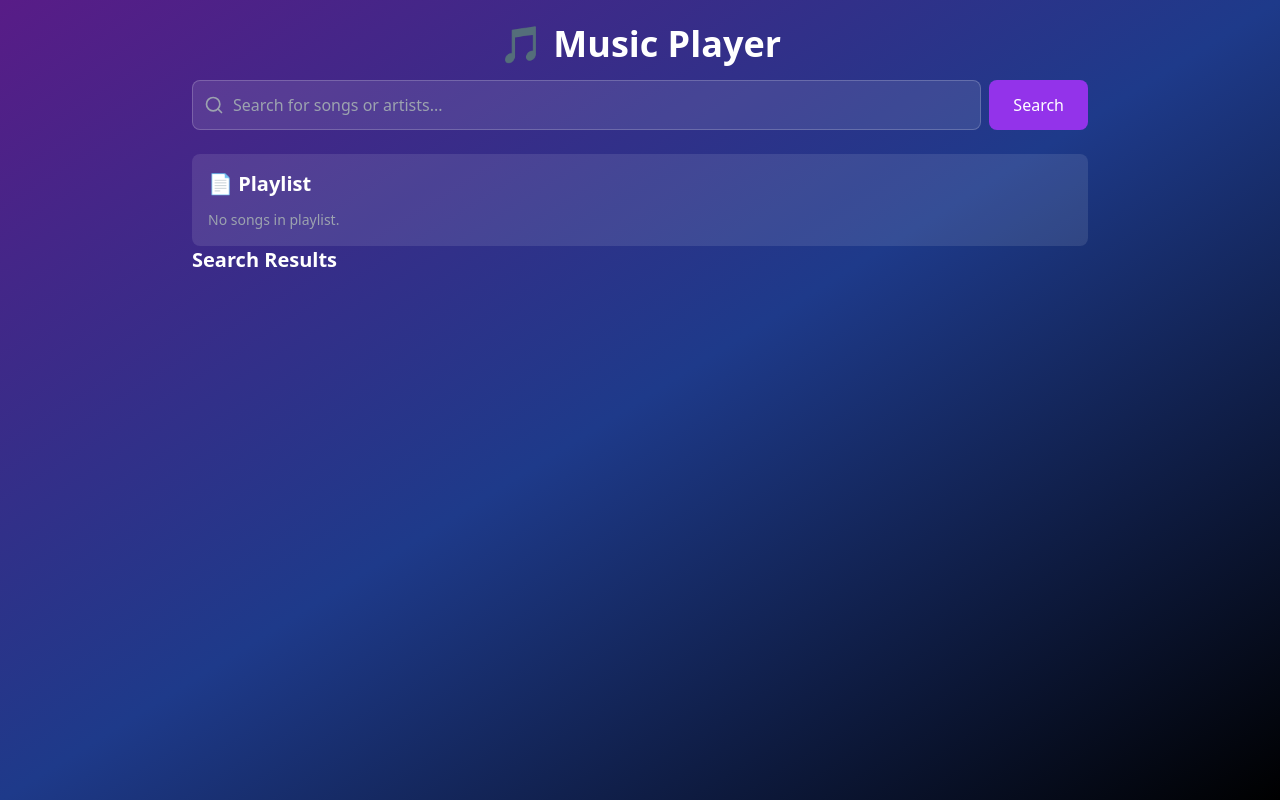
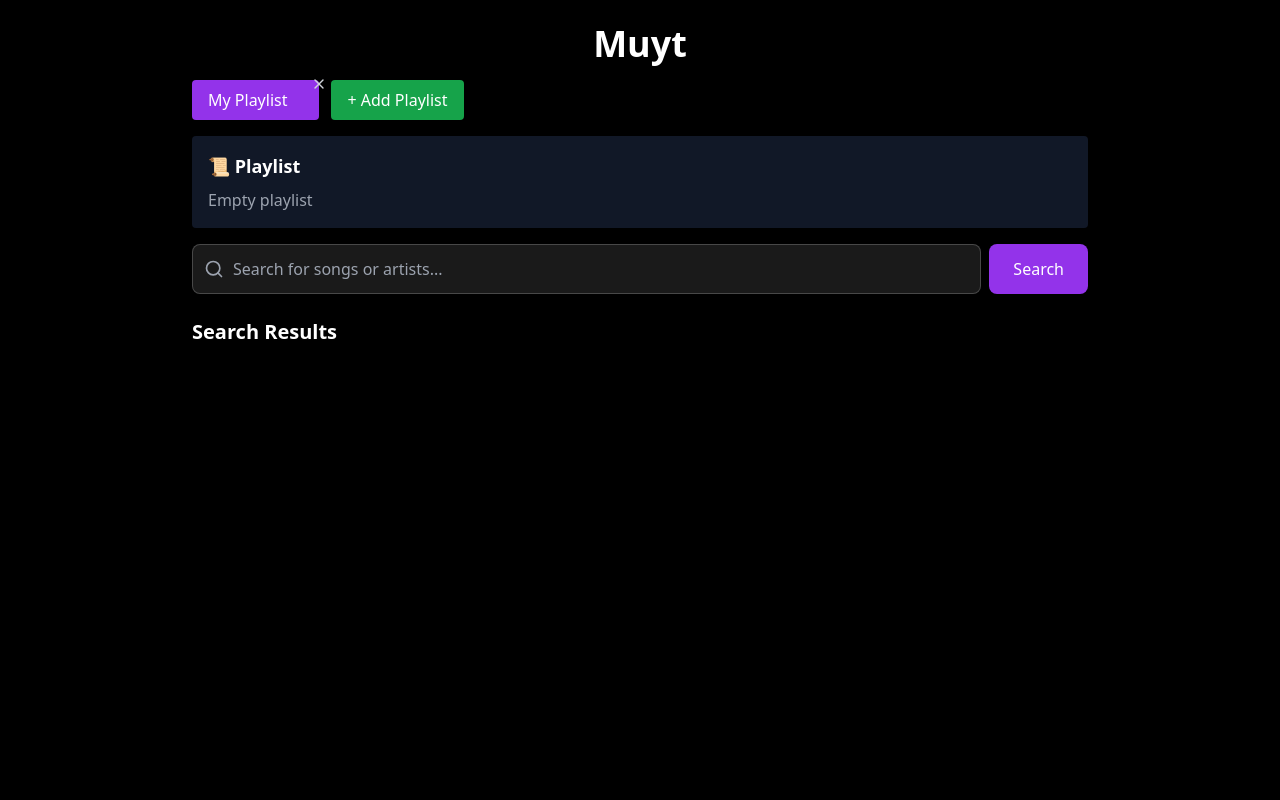
Before and after one commit to what2dohuh/muyt, a React (Vite) app in the folder client/: page / in a window 1280 px wide. Built offline with nearby package versions, Linux system fonts and the light colour scheme.

Commit message:
added multiple playlist and option to delete rename etc ui changes

```diff
--- /dev/null
+++ b/client/src/components/CreatePlayListModal.jsx
@@ -0,0 +1,47 @@
+import React, { useState } from "react";
+
+export default function CreatePlaylistModal({ isOpen, onClose, onCreate }) {
+  const [name, setName] = useState("");
+
+  const handleCreate = () => {
+    if (!name.trim()) return;
+    onCreate(name.trim());
+    setName("");
+    onClose();
+  };
+
+  if (!isOpen) return null;
+
+  return (
+    <div className="fixed inset-0 bg-black/60 flex items-center justify-center z-50 animate-fadeIn">
+      <div className="bg-gray-900 p-6 rounded-lg shadow-xl w-80 border border-white/10 animate-scaleIn">
+
+        <h2 className="text-lg font-semibold mb-3 text-white">Create New Playlist</h2>
+
+        <input
+          type="text"
+          placeholder="Playlist name..."
+          value={name}
+          onChange={(e) => setName(e.target.value)}
+          className="w-full px-3 py-2 mb-4 bg-gray-800 text-white border border-gray-700 rounded focus:outline-none focus:ring-2 focus:ring-purple-500"
+        />
+
+        <div className="flex justify-end gap-2">
+          <button
+            onClick={onClose}
+            className="px-4 py-2 bg-gray-700 hover:bg-gray-600 rounded text-white"
+          >
+            Cancel
+          </button>
+
+          <button
+            onClick={handleCreate}
+            className="px-4 py-2 bg-purple-600 hover:bg-purple-700 rounded text-white"
+          >
+            Create
+          </button>
+        </div>
+      </div>
+    </div>
+  );
+}
--- /dev/null
+++ b/client/src/components/PlaylistEditor.jsx
@@ -0,0 +1,35 @@
+import {ChevronUp,ChevronDown,Play,Trash2} from "lucide-react"
+export default function PlaylistEditor({
+  playlist,
+  currentIndex,
+  playFromPlaylist,
+  deleteFromPlaylist,
+  moveUp,
+  moveDown,
+}) {
+  return (
+    <div className="mb-4 bg-gray-900 p-4 rounded">
+      <h2 className="text-lg font-bold mb-2">📜 Playlist</h2>
+
+      {playlist.length === 0 && <p className="text-gray-400">Empty playlist</p>}
+
+      {playlist.map((song, i) => (
+        <div
+          key={i}
+          className={`flex justify-between items-center p-2 rounded ${
+            i === currentIndex ? "bg-purple-800" : "bg-gray-800"
+          }`}
+        >
+          <span>{song.title}</span>
+
+          <div className="flex gap-2">
+            <button onClick={() => moveUp(i)}>{<ChevronUp/>}</button>
+            <button onClick={() => moveDown(i)}>{<ChevronDown/>} </button>
+            <button onClick={() => playFromPlaylist(i)}><Play/></button>
+            <button onClick={() => deleteFromPlaylist(i)}><Trash2/></button>
+          </div>
+        </div>
+      ))}
+    </div>
+  );
+}
--- /dev/null
+++ b/client/src/components/PlaylistTab.jsx
@@ -0,0 +1,68 @@
+import React, { useState } from "react";
+import CreatePlaylistModal from "./CreatePlayListModal";
+import { X } from "lucide-react";
+
+export default function PlaylistTabs({
+  playlists,
+  currentPlaylistIndex,
+  setCurrentPlaylistIndex,
+  setPlaylists,
+  deletePlaylist
+}) {
+  const [isModalOpen, setIsModalOpen] = useState(false);
+
+  const createPlaylist = (name) => {
+    setPlaylists((prev) => [...prev, { name, songs: [] }]);
+  };
+
+  return (
+    <div className="mb-4">
+
+      <div className="flex gap-3 flex-wrap items-center">
+
+        {playlists.map((pl, i) => (
+          <div key={i} className="relative">
+            {/* Playlist button */}
+            <button
+              onClick={() => setCurrentPlaylistIndex(i)}
+              className={`px-4 py-2 pr-8 rounded ${
+                currentPlaylistIndex === i
+                  ? "bg-purple-600 text-white"
+                  : "bg-gray-700 text-gray-300 hover:bg-gray-600"
+              }`}
+            >
+              {pl.name}
+            </button>
+
+            {/* Delete button */}
+            <button
+              onClick={() => {
+                if (confirm(`Delete playlist "${pl.name}"?`)) {
+                  deletePlaylist(i);
+                }
+              }}
+              className="absolute right-0 top-0 -mr-2 -mt-1 text-gray-300 hover:text-red-500"
+            >
+              <X size={16} />
+            </button>
+          </div>
+        ))}
+
+        {/* Add Playlist Button */}
+        <button
+          onClick={() => setIsModalOpen(true)}
+          className="px-4 py-2 bg-green-600 hover:bg-green-700 text-white rounded"
+        >
+          + Add Playlist
+        </button>
+      </div>
+
+      {/* Modal */}
+      <CreatePlaylistModal
+        isOpen={isModalOpen}
+        onClose={() => setIsModalOpen(false)}
+        onCreate={createPlaylist}
+      />
+    </div>
+  );
+}
--- a/client/src/pages/MusicPlayer.jsx
+++ b/client/src/pages/MusicPlayer.jsx
@@ -4,112 +4,89 @@ import SearchBar from "../components/SearchBar";
 import SearchResults from "../components/SearchResults";
 import Player from "../components/Player";
 import ErrorBox from "../components/ErrorBox";
+import PlaylistTabs from "../components/PlaylistTab";
+import PlaylistEditor from "../components/PlaylistEditor";
 
 import { useAudioPlayer } from "../hooks/useAudioPlayer";
 
-import PlaylistEditor from "../components/PlaylsitEditor.jsx"
 const API_URL = "http://35.226.13.70/api";
 
 export default function MusicPlayer() {
+  // PLAYLIST SYSTEM (MULTIPLE)
+  const [playlists, setPlaylists] = useState(() => {
+    let saved = localStorage.getItem("playlists");
+    return saved
+      ? JSON.parse(saved)
+      : [
+          {
+            name: "My Playlist",
+            songs: [],
+          },
+        ];
+  });
+
+  const [activePlaylist, setActivePlaylist] = useState(() => {
+    let saved = localStorage.getItem("activePlaylist");
+    return saved ? Number(saved) : 0;
+  });
+
+  const currentPlaylist = playlists[activePlaylist];
+  const [currentIndex, setCurrentIndex] = useState(null);
+
+  // Persist data
+  useEffect(() => {
+    localStorage.setItem("playlists", JSON.stringify(playlists));
+  }, [playlists]);
+
+  useEffect(() => {
+    localStorage.setItem("activePlaylist", activePlaylist);
+  }, [activePlaylist]);
+
+  // ERROR + SEARCH
   const [searchQuery, setSearchQuery] = useState("");
   const [results, setResults] = useState([]);
-  const [currentSong, setCurrentSong] = useState(null);
   const [isSearching, setIsSearching] = useState(false);
   const [isLoadingStream, setIsLoadingStream] = useState(false);
   const [error, setError] = useState("");
 
-  // Playlist states
-  const [playlist, setPlaylist] = useState(() => {
-    const saved = localStorage.getItem("playlist");
-    return saved ? JSON.parse(saved) : [];
+  // ADD TO ACTIVE PLAYLIST
+  const addToPlaylist = (song) => {
+    setPlaylists((prev) => {
+      const updated = [...prev];
+      const list = updated[activePlaylist].songs;
+
+      if (!list.some((s) => s.videoId === song.videoId)) {
+        list.push(song);
+      }
+
+      return updated;
     });
-
-  const [currentIndex, setCurrentIndex] = useState(null);
-
-  // Save playlist to localStorage
-  useEffect(() => {
-    localStorage.setItem("playlist", JSON.stringify(playlist));
-  }, [playlist]);
-
-  // ADD TO PLAYLIST
-  const addToPlaylist = (song) => {
-    if (!playlist.some((s) => s.videoId === song.videoId)) {
-      setPlaylist((prev) => [...prev, song]);
-    }
   };
 
-  // PLAY FROM PLAYLIST
+  // PLAY FROM SPECIFIC INDEX
   const playFromPlaylist = (index) => {
-    const song = playlist[index];
+    const song = currentPlaylist.songs[index];
     if (!song) return;
 
     setCurrentIndex(index);
     playSong(song);
   };
 
+  // AUTOPLAY NEXT SONG
+  const playNext = () => {
+    if (currentIndex === null) return;
 
-  // AUTO PLAY NEXT SONG
-  const playNext = () => {
-  console.log("playNext called | currentIndex =", currentIndex);
+    const list = currentPlaylist.songs;
+    const next = currentIndex + 1;
 
-  if (currentIndex === null) {
-    console.log("No currentIndex");
-    return;
-  }
-
-  const nextIndex = currentIndex + 1;
-  console.log("Next index =", nextIndex);
-
-  if (nextIndex < playlist.length) {
-    console.log("Calling playFromPlaylist(nextIndex)");
-    playFromPlaylist(nextIndex);
+    if (next < list.length) {
+      playFromPlaylist(next);
     } else {
-      playFromPlaylist(0)
+      playFromPlaylist(0); // loop
     }
   };
 
-  // DELETE FROM PLAYLIST
-const deleteFromPlaylist = (index) => {
-  setPlaylist((prev) => prev.filter((_, i) => i !== index));
-
-  // Fix currently playing index system
-  if (index === currentIndex) {
-    setCurrentIndex(null);
-    setCurrentSong(null);
-    audioRef.current.pause();
-  } else if (index < currentIndex) {
-    setCurrentIndex((prev) => prev - 1);
-  }
-};
-
-// MOVE SONG UP
-const moveUp = (index) => {
-  if (index === 0) return;
-  setPlaylist((prev) => {
-    const copy = [...prev];
-    [copy[index - 1], copy[index]] = [copy[index], copy[index - 1]];
-    return copy;
-  });
-
-  if (index === currentIndex) {
-    setCurrentIndex(index - 1);
-  }
-};
-
-// MOVE SONG DOWN
-const moveDown = (index) => {
-  if (index === playlist.length - 1) return;
-  setPlaylist((prev) => {
-    const copy = [...prev];
-    [copy[index], copy[index + 1]] = [copy[index + 1], copy[index]];
-    return copy;
-  });
-
-  if (index === currentIndex) {
-    setCurrentIndex(index + 1);
-  }
-};
-  // Initialize audio hook AFTER defining playNext
+  // AUDIO SYSTEM
   const {
     audioRef,
     isPlaying,
@@ -123,7 +100,7 @@ const moveDown = (index) => {
     toggleMute,
   } = useAudioPlayer(playNext);
 
-  // SEARCH
+  // SEARCH API
   const search = async () => {
     if (!searchQuery.trim()) return;
     setIsSearching(true);
@@ -133,8 +110,8 @@ const moveDown = (index) => {
       const res = await fetch(`${API_URL}/search?q=${searchQuery}`);
       const data = await res.json();
       setResults(data.results || []);
-    } catch (err) {
-      setError("Search failed");
+    } catch {
+      setError("Search failed!");
     }
 
     setIsSearching(false);
@@ -147,7 +124,6 @@ const moveDown = (index) => {
 
     try {
       setCurrentSong(song);
-    // Directly set stream URL
       audioRef.current.src = `${API_URL}/stream/${song.videoId}`;
       await audioRef.current.play();
     } catch (err) {
@@ -158,27 +134,109 @@ const moveDown = (index) => {
     setIsLoadingStream(false);
   };
 
-  const handleSelectSong = async (song) => {
-  // Check if song already exists in playlist
-  let index = playlist.findIndex(s => s.videoId === song.videoId);
+  const [currentSong, setCurrentSong] = useState(null);
 
-  // If not in playlist, add it
+  // When clicking on search result
+  const handleSelectSong = (song) => {
+    let index = currentPlaylist.songs.findIndex((s) => s.videoId === song.videoId);
+
     if (index === -1) {
-    setPlaylist(prev => [...prev, song]);
-    index = playlist.length; // new index
+      addToPlaylist(song);
+      index = currentPlaylist.songs.length - 1;
     }
 
-  // Set the current index
     setCurrentIndex(index);
-
-  // Play that song
     playSong(song);
   };
 
+  // DELETE SONG
+  const deleteFromPlaylist = (index) => {
+    setPlaylists((prev) => {
+      const updated = [...prev];
+      updated[activePlaylist].songs.splice(index, 1);
+      return updated;
+    });
+
+    if (index === currentIndex) {
+      audioRef.current.pause();
+      setCurrentIndex(null);
+      setCurrentSong(null);
+    } else if (index < currentIndex) {
+      setCurrentIndex((prev) => prev - 1);
+    }
+  };
+  //Dlete playlist
+  const deletePlaylist = (index) => {
+  // Prevent deleting final playlist
+  if (playlists.length === 1) {
+    alert("You must have at least one playlist.");
+    return;
+  }
+
+  setPlaylists((prev) => prev.filter((_, i) => i !== index));
+
+  // Fix active playlist index
+  if (index === currentPlaylistIndex) {
+    setCurrentPlaylistIndex(0);
+  } else if (index < currentPlaylistIndex) {
+    setCurrentPlaylistIndex((prev) => prev - 1);
+  }
+};
+
+
+  // MOVE SONG UP
+  const moveUp = (index) => {
+    if (index === 0) return;
+
+    setPlaylists((prev) => {
+      const updated = [...prev];
+      const list = updated[activePlaylist].songs;
+
+      [list[index - 1], list[index]] = [list[index], list[index - 1]];
+      return updated;
+    });
+
+    if (index === currentIndex) setCurrentIndex(index - 1);
+  };
+
+  // MOVE SONG DOWN
+  const moveDown = (index) => {
+    const list = currentPlaylist.songs;
+    if (index === list.length - 1) return;
+
+    setPlaylists((prev) => {
+      const updated = [...prev];
+      const list = updated[activePlaylist].songs;
+
+      [list[index], list[index + 1]] = [list[index + 1], list[index]];
+      return updated;
+    });
+
+    if (index === currentIndex) setCurrentIndex(index + 1);
+  };
+
   return (
-    <div className="min-h-screen bg-gradient-to-br from-purple-900 via-blue-900 to-black text-white p-6">
+    <div className="min-h-screen bg-black text-white p-6">
       <div className="max-w-4xl mx-auto">
-        <h1 className="text-4xl font-bold mb-4 text-center">🎵 Music Player</h1>
+
+        <h1 className="text-4xl font-bold mb-4 text-center">Muyt</h1>
+
+        <PlaylistTabs
+          playlists={playlists}
+          currentPlaylistIndex={activePlaylist}
+          setCurrentPlaylistIndex={setActivePlaylist}
+          setPlaylists={setPlaylists}
+          deletePlaylist={deletePlaylist}
+        />
+
+        <PlaylistEditor
+          playlist={currentPlaylist.songs}
+          currentIndex={currentIndex}
+          playFromPlaylist={playFromPlaylist}
+          deleteFromPlaylist={deleteFromPlaylist}
+          moveUp={moveUp}
+          moveDown={moveDown}
+        />
 
         <SearchBar
           searchQuery={searchQuery}
@@ -188,14 +246,7 @@ const moveDown = (index) => {
         />
 
         {error && <ErrorBox message={error} />}
-<PlaylistEditor
-  playlist={playlist}
-  currentIndex={currentIndex}
-  playFromPlaylist={playFromPlaylist}
-  deleteFromPlaylist={deleteFromPlaylist}
-  moveUp={moveUp}
-  moveDown={moveDown}
-/>
+
         <SearchResults
           results={results}
           currentSong={currentSong}
@@ -203,7 +254,6 @@ const moveDown = (index) => {
           onSelect={handleSelectSong}
           addToPlaylist={addToPlaylist}
         />
-
 
         {currentSong && (
           <Player
```
Also changed, not shown: client/src/index.css (+12 -0 lines). Lines whose indentation alone changed are shown as unchanged.
